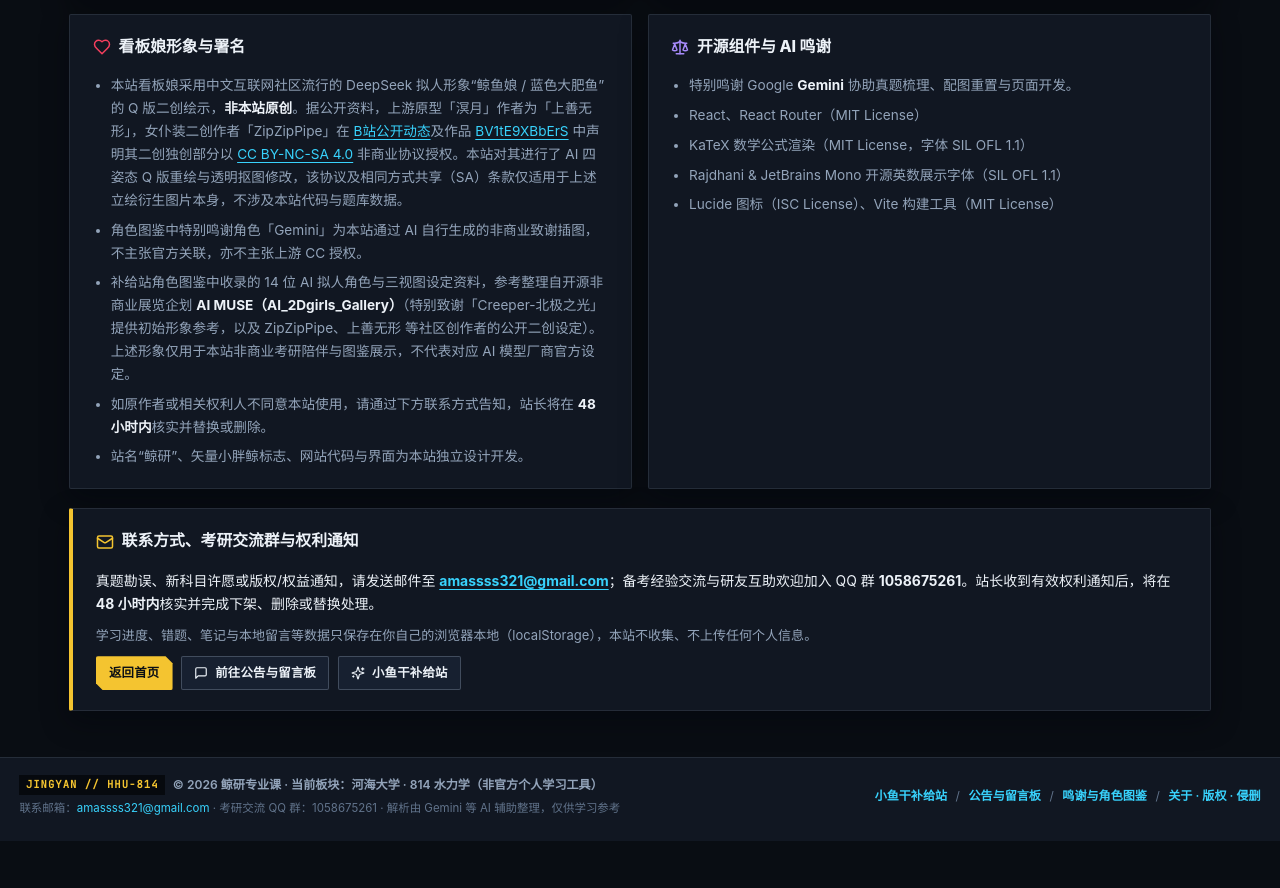
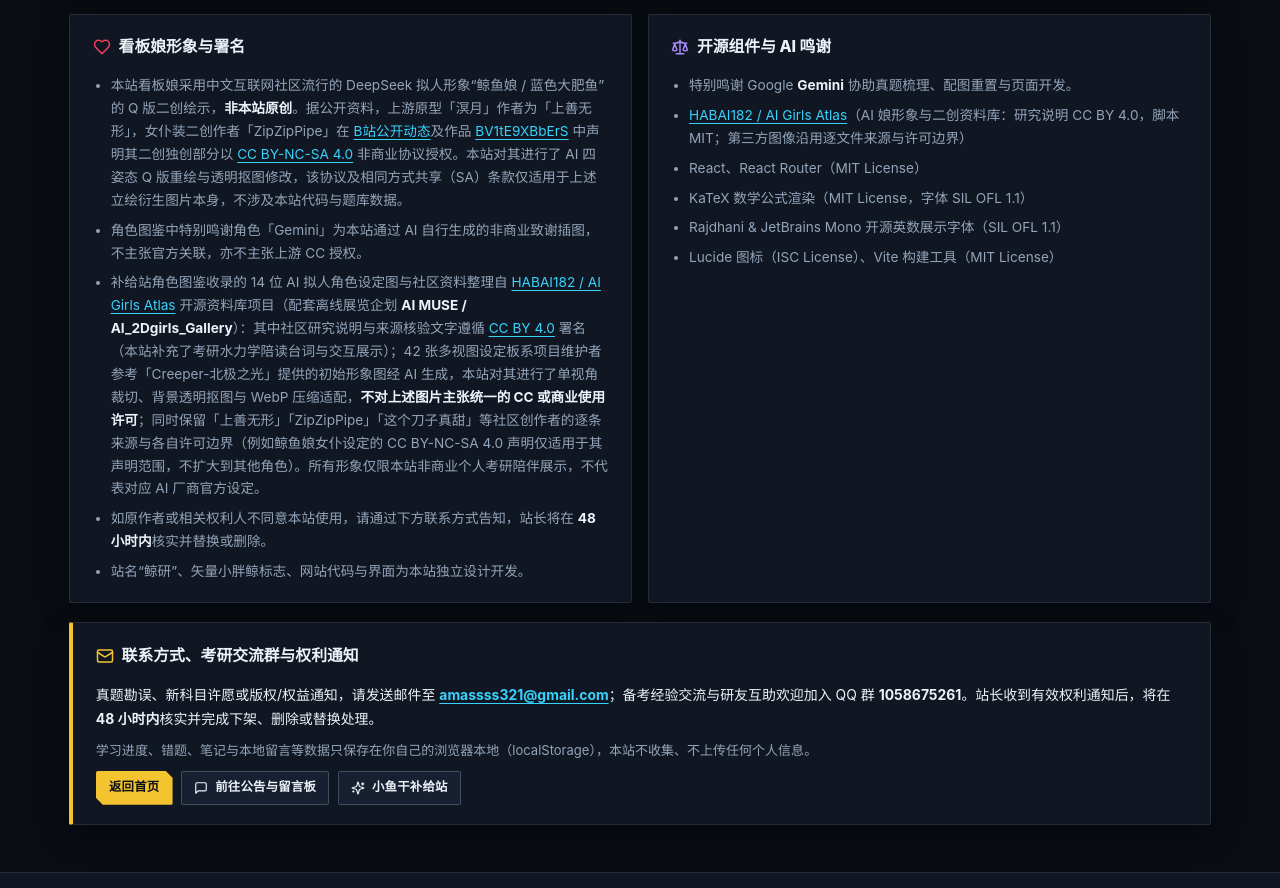
Before and after one commit to seme321/jingyan-kaoyan, a React (Vite) app in the folder web/: page /#/about in a window 1280 px wide. Shown: the part 1142-2030 px from the top of the page. Before the commit the page ends 1983 px from the top, so only its background shows below. Built offline with nearby package versions, Linux system fonts and the light colour scheme.

Commit message:
docs(attribution): 补全 HABAI182/ai-girls-atlas 出处链接、CC BY 4.0 研究文案署名与图像许可边界声明

```diff
--- a/web/public/data/announcements.json
+++ b/web/public/data/announcements.json
@@ -10,7 +10,7 @@
       "highlights": [
         "学习赚小鱼干（老用户自动追溯）：每日 7 日循环签到、5 项每日任务、3 项每周攻坚任务与 11 项长期成就；刷题、翻看 3D 公式闪卡、写下笔记、完成 180 分钟模考均可掉落并领取「小鱼干」，老用户已有历史进度自动追溯，进页面即可直接领奖！",
         "补给商店与 PRTS 卡包寻访：使用小鱼干兑换「深海入门卡包 / 星港典藏卡包 / 形态定向卡包」与「未收录自选协议」，入门包内置 10 抽 SSR 硬保底、高阶与定向包带未收录权重倾斜，重复卡牌自动返还小鱼干、信赖经验与「兑换券」，支持翻牌与一键揭晓。",
-        "14 位 AI 角色 × 3 形态全图鉴（42+2 张）：收录 ChatGPT、Claude、DeepSeek、Gemini、GLM、Grok、Hunyuan、Kimi、Llama、MiniMax、Mistral、Qwen、Seed、Wenxin 三形态设定图/立绘/特写与「大肥鱼 / Gemini」2 张默认解锁 SP 纪念卡，附带水力学考研专属鼓励语录与全屏高清灯箱预览。",
+        "14 位 AI 角色 × 3 形态全图鉴（42+2 张）：图鉴资料参考整理自开源资料库 HABAI182 / AI Girls Atlas（AI MUSE 企划，特别致谢「Creeper-北极之光」及上善无形、ZipZipPipe 等社区创作者），收录 ChatGPT、Claude、DeepSeek、Gemini、GLM、Grok、Hunyuan、Kimi、Llama、MiniMax、Mistral、Qwen、Seed、Wenxin 三形态设定图/立绘/特写与「大肥鱼 / Gemini」2 张默认解锁 SP 纪念卡，附带逐条来源核验与全屏高清灯箱预览。",
         "信赖养成与全站看板娘替换：可赠送「烤小鱼干 / 书房热茶 / 蓝图手账本」提升信赖等级（Lv.1–10）解锁陪读语录、连携微光与满绊「上岸誓约」印记，并支持切换「仅主页生效 / 全站页面生效」与 4 款工业终端舞台画框；全部养成进度随 JSON 备份同步导入/导出，清空单科刷题记录不会丢失小鱼干与图鉴。"
       ],
       "relatedCourses": []
--- a/web/public/sw.js
+++ b/web/public/sw.js
@@ -1,4 +1,4 @@
-const CACHE_NAME = 'jingyan-multi-v18';
+const CACHE_NAME = 'jingyan-multi-v19';
 const PRECACHE_URLS = [
   './',
   './index.html',
--- a/web/src/components/CharacterDetailModal.tsx
+++ b/web/src/components/CharacterDetailModal.tsx
@@ -420,7 +420,25 @@ export const CharacterDetailModal: React.FC<CharacterDetailModalProps> = ({
                     ))}
                   </div>
                   <p className="char-source-disclaimer">
-                    图鉴立绘与资料整理参考自开源展览企划 AI MUSE（特别感谢「Creeper-北极之光」提供初始参考图，仅供非商业个人学习陪伴展示，不代表对应 AI 厂商官方人设；如涉权益争议请联系站长 48 小时内移除）。
+                    本页社区资料与来源核验整理参考自{' '}
+                    <a
+                      href="https://github.com/HABAI182/ai-girls-atlas"
+                      target="_blank"
+                      rel="noopener noreferrer"
+                      className="inline-contact-link"
+                    >
+                      HABAI182 / AI Girls Atlas
+                    </a>
+                    （AI MUSE / AI_2Dgirls_Gallery 企划；研究说明按{' '}
+                    <a
+                      href="https://creativecommons.org/licenses/by/4.0/"
+                      target="_blank"
+                      rel="noopener noreferrer"
+                      className="inline-contact-link"
+                    >
+                      CC BY 4.0
+                    </a>{' '}
+                    署名，本站补充了考研水力学陪读语录）。角色设定图由企划维护者参考「Creeper-北极之光」提供的初始图生成，经本站单视角裁切、透明抠图与 WebP 适配，仅供非商业学习陪伴展示，不对图片主张统一 CC 或商业许可；各社区作者署名与许可边界以逐条来源为准，不代表对应 AI 厂商官方人设；如涉权益争议请联系站长 48 小时内更正或移除。
                   </p>
                 </div>
               )}
--- a/web/src/pages/AboutPage.tsx
+++ b/web/src/pages/AboutPage.tsx
@@ -324,7 +324,25 @@ export const AboutPage: React.FC = () => {
               角色图鉴中特别鸣谢角色「Gemini」为本站通过 AI 自行生成的非商业致谢插图，不主张官方关联，亦不主张上游 CC 授权。
             </li>
             <li>
-              补给站角色图鉴中收录的 14 位 AI 拟人角色与三视图设定资料，参考整理自开源非商业展览企划 <strong>AI MUSE（AI_2Dgirls_Gallery）</strong>（特别致谢「Creeper-北极之光」提供初始形象参考，以及 ZipZipPipe、上善无形 等社区创作者的公开二创设定）。上述形象仅用于本站非商业考研陪伴与图鉴展示，不代表对应 AI 模型厂商官方设定。
+              补给站角色图鉴收录的 14 位 AI 拟人角色设定图与社区资料整理自{' '}
+              <a
+                href="https://github.com/HABAI182/ai-girls-atlas"
+                target="_blank"
+                rel="noopener noreferrer"
+                className="inline-contact-link"
+              >
+                HABAI182 / AI Girls Atlas
+              </a>{' '}
+              开源资料库项目（配套离线展览企划 <strong>AI MUSE / AI_2Dgirls_Gallery</strong>）：其中社区研究说明与来源核验文字遵循{' '}
+              <a
+                href="https://creativecommons.org/licenses/by/4.0/"
+                target="_blank"
+                rel="noopener noreferrer"
+                className="inline-contact-link"
+              >
+                CC BY 4.0
+              </a>{' '}
+              署名（本站补充了考研水力学陪读台词与交互展示）；42 张多视图设定板系项目维护者参考「Creeper-北极之光」提供的初始形象图经 AI 生成，本站对其进行了单视角裁切、背景透明抠图与 WebP 压缩适配，<strong>不对上述图片主张统一的 CC 或商业使用许可</strong>；同时保留「上善无形」「ZipZipPipe」「这个刀子真甜」等社区创作者的逐条来源与各自许可边界（例如鲸鱼娘女仆设定的 CC BY-NC-SA 4.0 声明仅适用于其声明范围，不扩大到其他角色）。所有形象仅限本站非商业个人考研陪伴展示，不代表对应 AI 厂商官方设定。
             </li>
             <li>如原作者或相关权利人不同意本站使用，请通过下方联系方式告知，站长将在 <strong>48 小时内</strong>核实并替换或删除。</li>
             <li>站名“{BRAND.name}”、矢量小胖鲸标志、网站代码与界面为本站独立设计开发。</li>
@@ -337,6 +355,17 @@ export const AboutPage: React.FC = () => {
           </h3>
           <ul className="about-list">
             <li>特别鸣谢 Google <strong>Gemini</strong> 协助真题梳理、配图重置与页面开发。</li>
+            <li>
+              <a
+                href="https://github.com/HABAI182/ai-girls-atlas"
+                target="_blank"
+                rel="noopener noreferrer"
+                className="inline-contact-link"
+              >
+                HABAI182 / AI Girls Atlas
+              </a>
+              （AI 娘形象与二创资料库：研究说明 CC BY 4.0，脚本 MIT；第三方图像沿用逐文件来源与许可边界）
+            </li>
             <li>React、React Router（MIT License）</li>
             <li>KaTeX 数学公式渲染（MIT License，字体 SIL OFL 1.1）</li>
             <li>Rajdhani & JetBrains Mono 开源英数展示字体（SIL OFL 1.1）</li>
--- a/web/src/pages/CompanionPage.tsx
+++ b/web/src/pages/CompanionPage.tsx
@@ -6,6 +6,7 @@ import {
   Check,
   CheckCircle2,
   Crown,
+  ExternalLink,
   Fish,
   Frame,
   Gift,
@@ -1003,6 +1004,36 @@ export const CompanionPage: React.FC = () => {
               </div>
             )}
           </section>
+
+          <section className="card-panel codex-attribution-bar" aria-label="图鉴资料来源与许可声明">
+            <div className="codex-attr-head">
+              <span className="hud-code">PROVENANCE // 来源核验与许可边界</span>
+              <Link to="/about" className="inline-contact-link">
+                查看完整署名与合规声明 →
+              </Link>
+            </div>
+            <p className="codex-attr-text">
+              本图鉴 14 位 AI 拟人角色设定板与社区资料来源整理自开源项目{' '}
+              <a
+                href="https://github.com/HABAI182/ai-girls-atlas"
+                target="_blank"
+                rel="noopener noreferrer"
+                className="inline-contact-link"
+              >
+                HABAI182 / AI Girls Atlas <ExternalLink size={12} style={{ verticalAlign: '-1px' }} />
+              </a>
+              （AI MUSE / AI_2Dgirls_Gallery 企划，特别致谢「Creeper-北极之光」提供初始参考图，以及上善无形、ZipZipPipe 等社区创作者）。社区研究说明遵循{' '}
+              <a
+                href="https://creativecommons.org/licenses/by/4.0/"
+                target="_blank"
+                rel="noopener noreferrer"
+                className="inline-contact-link"
+              >
+                CC BY 4.0
+              </a>{' '}
+              署名（本站补充了考研水力学台词并进行了单视角抠图与 WebP 适配）；角色图像沿用逐条来源与各自许可边界，不对外主张统一 CC 或商业许可，仅限非商业学习陪伴展示。
+            </p>
+          </section>
         </div>
       )}
 
--- a/web/src/styles/companion.css
+++ b/web/src/styles/companion.css
@@ -2148,6 +2148,30 @@ html[data-theme='light'] .mascot-tip.bond-synergy .mascot-bubble-name {
   }
 }
 
+.codex-attribution-bar {
+  padding: 0.95rem 1.15rem;
+  display: flex;
+  flex-direction: column;
+  gap: 0.45rem;
+  border-left: 3px solid var(--accent-sky);
+}
+
+.codex-attr-head {
+  display: flex;
+  align-items: center;
+  justify-content: space-between;
+  flex-wrap: wrap;
+  gap: 0.5rem;
+  font-size: 0.78rem;
+}
+
+.codex-attr-text {
+  margin: 0;
+  font-size: 0.82rem;
+  line-height: 1.65;
+  color: var(--text-secondary);
+}
+
 /* Responsive Breakpoints */
 @media (max-width: 980px) {
   .checkin-strip {
```
Also changed, not shown: 2 other files (tests, documents, lock files or other folders).
